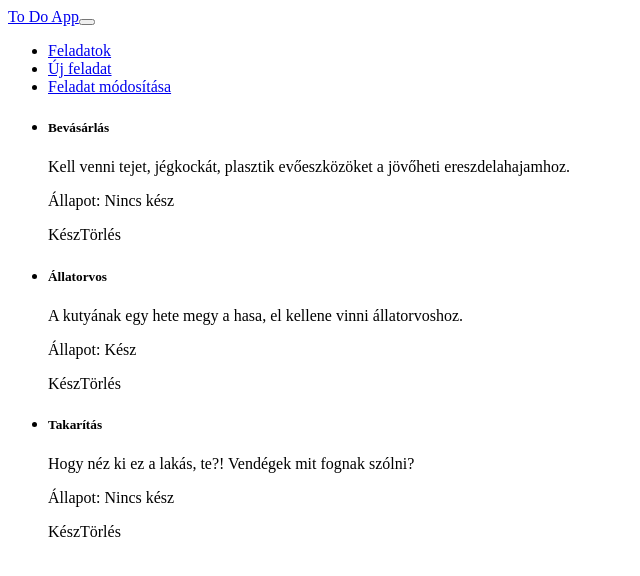
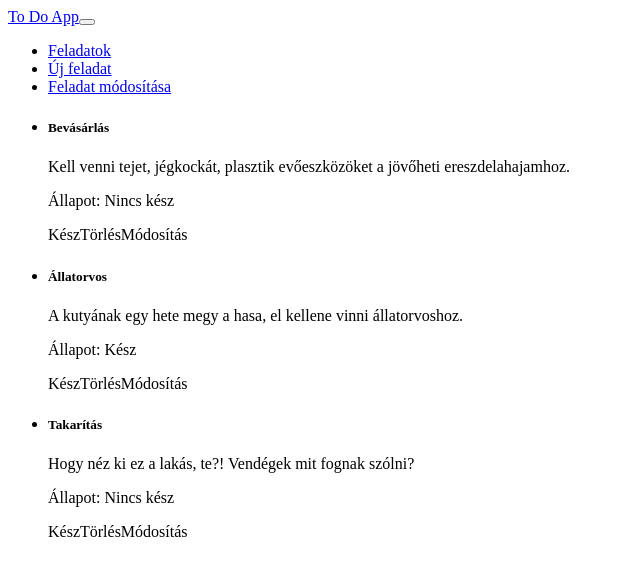
Before and after one commit to b0totmat/vue-feladatok, a Vue app in the folder ToDoApp/todo-app/: page /tasks in a window 1280 px wide. Shown: the top 576 px of the page, without its empty margins (0-640 px from the left). Built offline with nearby package versions, Linux system fonts and the light colour scheme; the HTML template or start-up script is replaced by a standard one.

Commit message:
Módosítás gomb - átirányítás

```diff
--- a/ToDoApp/todo-app/src/views/TasksView.vue
+++ b/ToDoApp/todo-app/src/views/TasksView.vue
@@ -9,6 +9,7 @@
                         <p class="card-text">Állapot: {{ task.isFinished ? "Kész" : "Nincs kész" }}</p>
                         <a class="btn btn-primary me-1" @click="tasks.finishTask(task.id)">Kész</a>
                         <a class="btn btn-danger" @click="tasks.deleteTask(task.id)">Törlés</a>
+                        <a class="btn btn-secondary" @click="redirect(task.id)">Módosítás</a>
                     </div>
                 </div>
             </li>
@@ -17,5 +18,13 @@
 </template>
 <script setup>
     import { useTaskStore } from '@/stores/task'
+    import { useRouter } from 'vue-router'
+
+    const router = useRouter()
+
     const tasks = useTaskStore()
+
+    const redirect = (id) => {
+        router.push(`/edittask/${id}`)
+    }
 </script>
```
